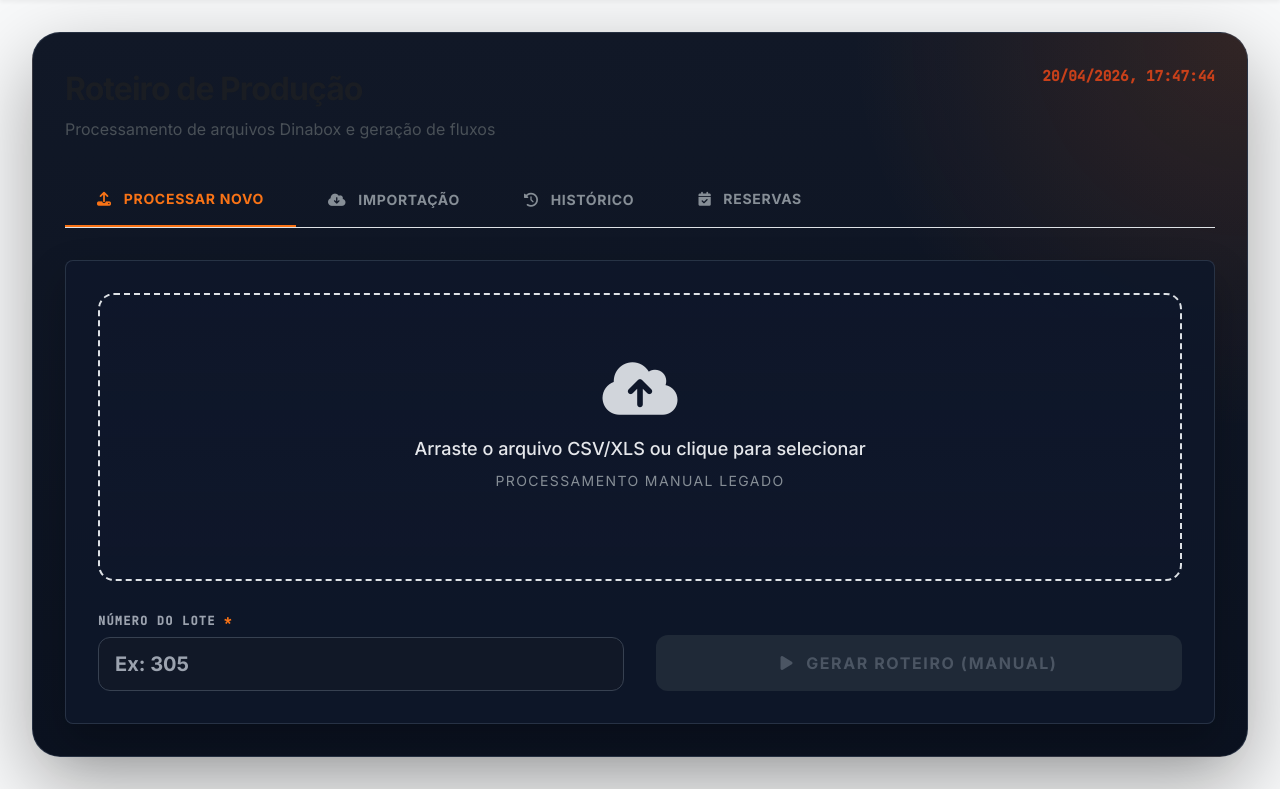
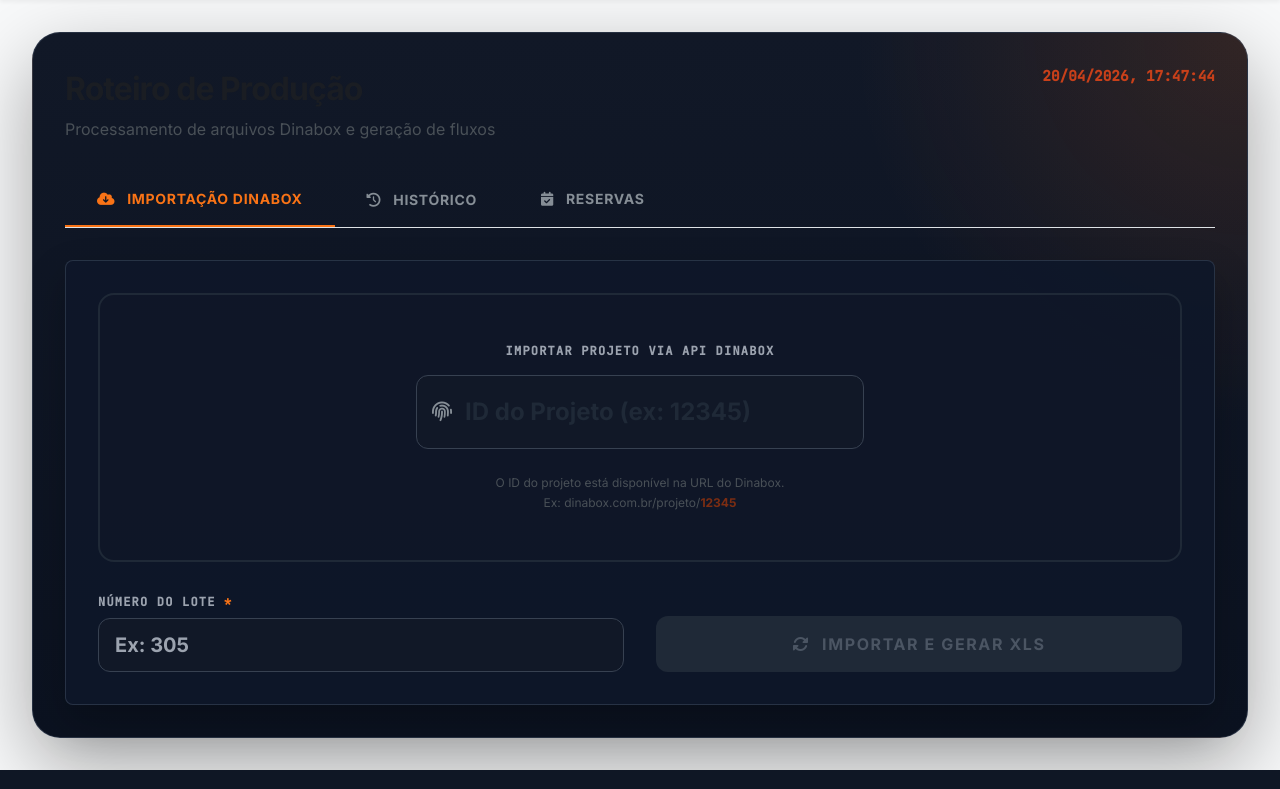
Before and after one commit to paulo15z/Tarugo-1.0, a Django app: page /pcp/ in a window 1280 px wide. Shown: the part 64-853 px from the top of the page. Run offline with Django 5.2, Linux system fonts and the light colour scheme; the visitor is signed in with stand-in values (Sample User, id 1); some libraries are stand-ins or nearby versions.

Commit message:
fix(frontend): corrige erro de login e integra frontend do PCP com pipeline v2

```diff
--- a/apps/pcp/templates/pcp/index.html
+++ b/apps/pcp/templates/pcp/index.html
@@ -139,13 +139,9 @@
 {% if pode_gerenciar_pcp %}
 <!-- Tabs -->
 <div class="flex border-b border-gray-200 mb-8">
-    <button onclick="showTab(0)" id="tab-0"
+    <button onclick="showTab(1)" id="tab-1"
             class="tab-button px-8 py-4 font-bold text-sm border-b-2 border-orange-500 text-orange-500 display uppercase tracking-wider">
-        <i class="fas fa-upload mr-2"></i> Processar Novo
-    </button>
-    <button onclick="showTab(1)" id="tab-1"
-            class="tab-button px-8 py-4 font-bold text-sm text-gray-500 hover:text-gray-300 display uppercase tracking-wider">
-        <i class="fas fa-cloud-download-alt mr-2"></i> Importação
+        <i class="fas fa-cloud-download-alt mr-2"></i> Importação Dinabox
     </button>
     <button onclick="showTab(2)" id="tab-2"
             class="tab-button px-8 py-4 font-bold text-sm text-gray-500 hover:text-gray-300 display uppercase tracking-wider">
@@ -157,41 +153,10 @@
     </a>
 </div>
 
-<!-- TAB 0: UPLOAD LEGADO -->
-<div id="tab-content-0" class="tab-content">
-    <div class="card p-8">
-        <div id="drop-area"
-             class="border-2 border-dashed border-gray-300 hover:border-orange-500 rounded-2xl p-16 text-center cursor-pointer mb-8">
-            <i class="fas fa-cloud-upload-alt text-6xl text-gray-300 mb-4"></i>
-            <p class="text-lg font-medium text-gray-200">Arraste o arquivo CSV/XLS ou clique para selecionar</p>
-            <p class="text-sm text-gray-500 mt-2 uppercase tracking-widest">Processamento Manual Legado</p>
-            <div id="file-name" class="mt-6 text-orange-500 font-bold mono text-sm"></div>
-        </div>
-
-        <input type="file" id="file-input" accept=".csv,.xls,.xlsx" class="hidden">
-
-        <div class="grid grid-cols-1 md:grid-cols-2 gap-8 items-end">
-            <div>
-                <label class="block text-xs font-bold text-gray-400 uppercase tracking-widest mb-2 mono">
-                    Número do Lote <span class="text-orange-500">*</span>
-                </label>
-                <input type="number" id="input-lote-legacy" min="1" placeholder="Ex: 305"
-                       class="w-full bg-gray-900 border border-gray-700 rounded-xl px-4 py-3 text-xl font-bold text-orange-500 focus:outline-none focus:ring-2 focus:ring-orange-500"
-                       oninput="verificarPronto()">
-            </div>
-            <button id="btn-processar-legacy"
-                    onclick="processarArquivo('legacy')"
-                    disabled
-                    class="w-full bg-orange-600 hover:bg-orange-700 disabled:bg-gray-800 disabled:text-gray-600 text-white font-bold py-4 rounded-xl flex items-center justify-center gap-3 transition-all display uppercase tracking-widest">
-                <i class="fas fa-play"></i>
-                Gerar Roteiro (Manual)
-            </button>
-        </div>
-    </div>
-</div>
+<!-- TAB 0 REMOVIDA (LEGACY) -->
 
 <!-- TAB 1: IMPORTAÇÃO API (NOVO) -->
-<div id="tab-content-1" class="tab-content hidden">
+<div id="tab-content-1" class="tab-content">
     <div class="card p-8">
         <div class="flex flex-col items-center justify-center border-2 border-gray-800 rounded-2xl p-12 bg-gray-900/30 mb-8">
             <div class="w-full max-w-md">
--- a/apps/pcp/views.py
+++ b/apps/pcp/views.py
@@ -124,6 +124,26 @@ def pcp_processar(request):
             numero_lote=int(lote_str),
             usuario=request.user
         )
+        # Preparar prévia para o frontend (primeiras 50 peças)
+        previa = []
+        for p in resultado.pecas_finais[:50]:
+            previa.append({
+                "LOTE": p.get("lote_saida", ""),
+                "DESCRICAO_DA_PECA": p.get("descricao", ""),
+                "LOCAL": p.get("modulo_nome", ""),
+                "OBSERVACAO": p.get("observacoes_original", ""),
+                "PLANO": p.get("plano_corte", ""),
+                "ROTEIRO": p.get("roteiro", ""),
+            })
+
+        # Resumo por roteiro
+        roteiro_counts = {}
+        for p in resultado.pecas_finais:
+            rot = p.get("roteiro", "NENHUM")
+            roteiro_counts[rot] = roteiro_counts.get(rot, 0) + 1
+
+        resumo_roteiro = [{"roteiro": k, "qtd": v} for k, v in roteiro_counts.items()]
+
         return JsonResponse({
             "sucesso": True,
             "pid": resultado.processamento_id,
@@ -132,6 +152,8 @@ def pcp_processar(request):
             "resumo_processamento": resultado.resumo.model_dump(),
             "nome_saida": resultado.arquivo_xls,
             "auditoria_count": len(resultado.auditoria or []),
+            "previa": previa,
+            "resumo": resumo_roteiro,
         })
     except Exception as e:
         return JsonResponse({"erro": str(e)}, status=500)
```
